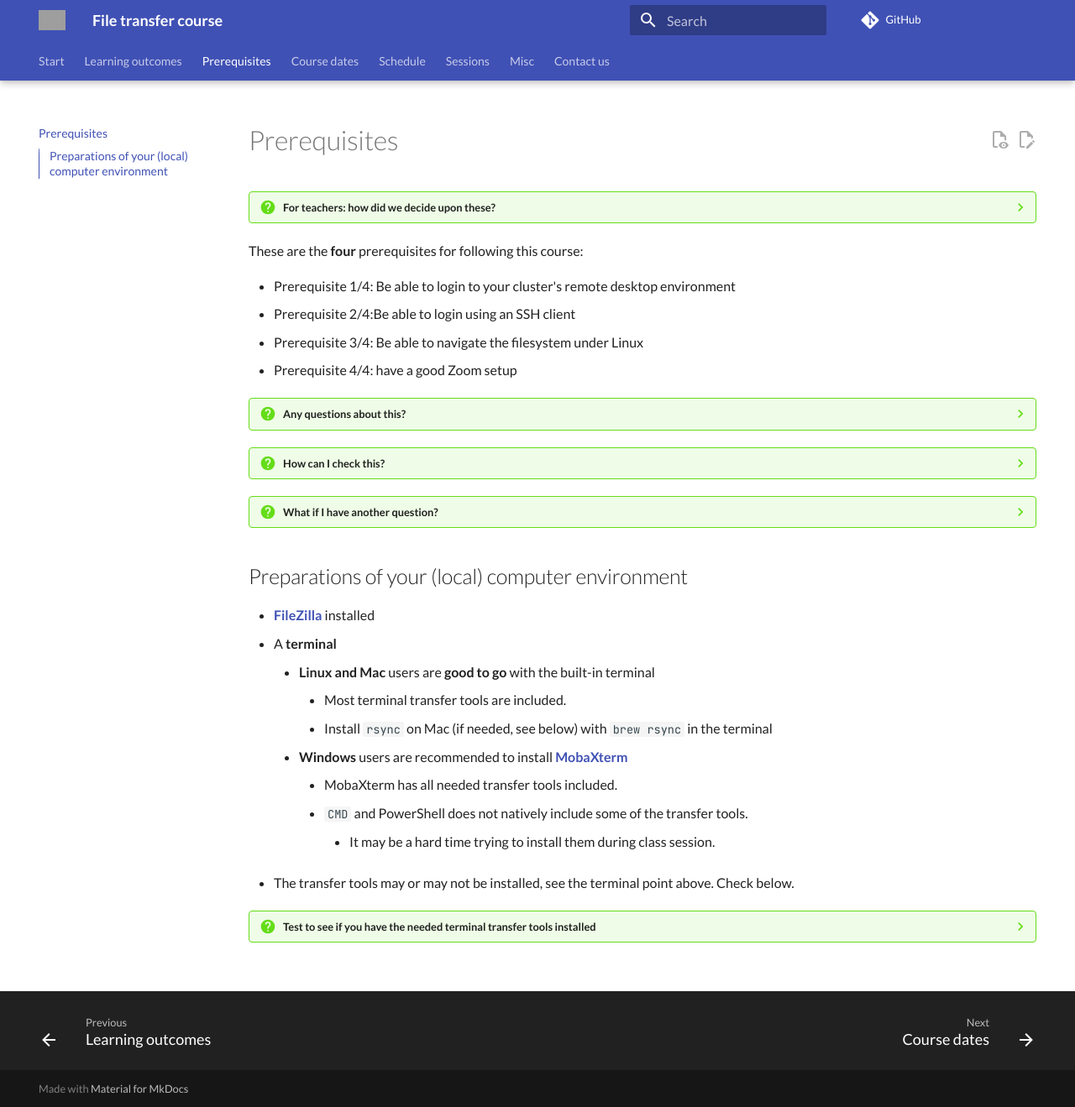
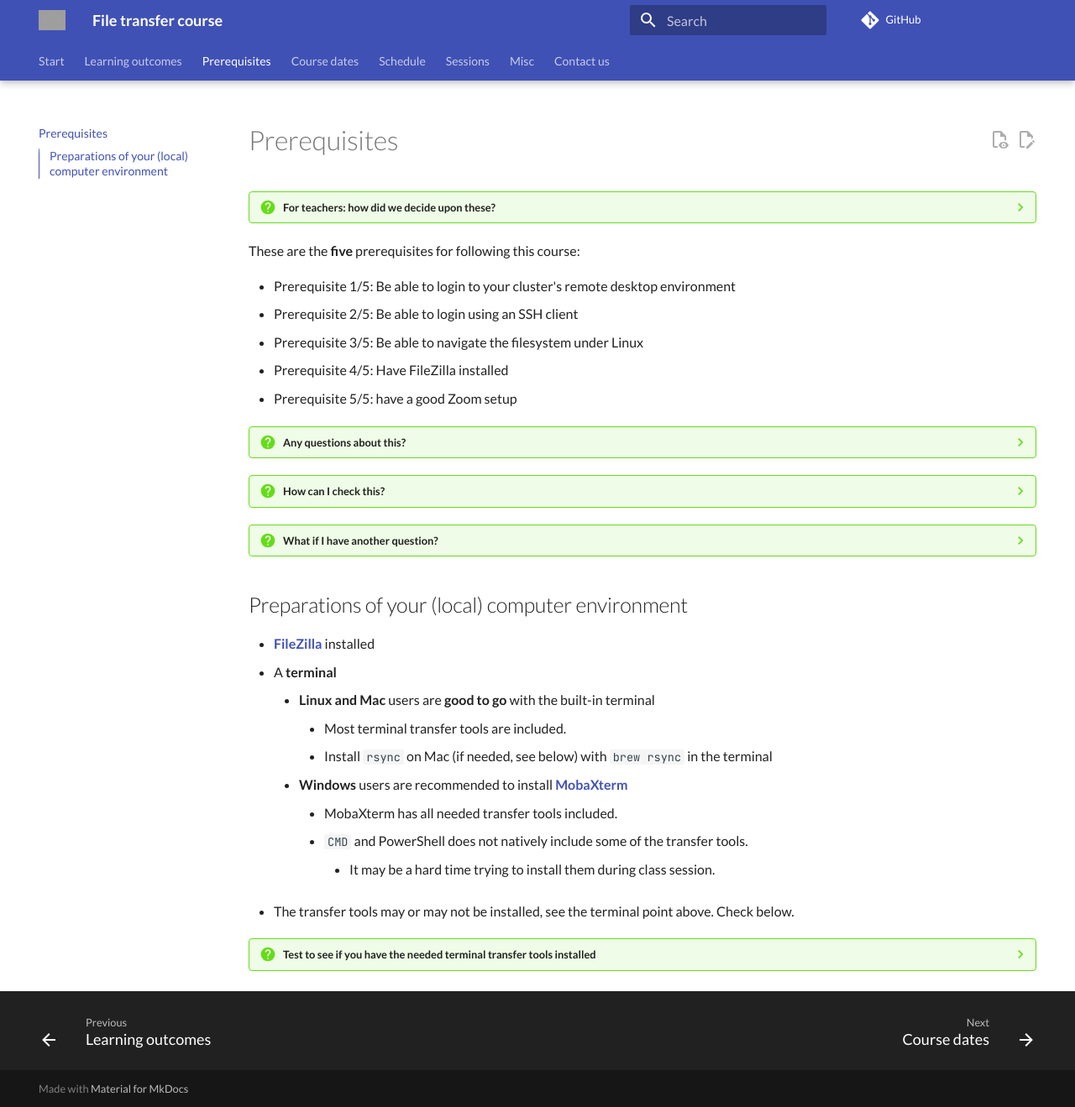
Before and after one commit to UPPMAX/naiss_file_transfer_course, an MkDocs documentation site: the page built from docs/prereqs/README.md, in a window 1280 px wide and 1319 px high. Shown: the whole window at 84% size. Built offline with MkDocs 1.6.1 and Material for MkDocs 9.7.7, drawn with Linux system fonts in a browser that asks for light colours; comment, search, counter and statistics services are not loaded; grey boxes are pictures that could not be loaded.

Commit message:
Add FileZilla to prereqs and FAQ #39

```diff
--- a/docs/prereqs/README.md
+++ b/docs/prereqs/README.md
@@ -13,13 +13,14 @@ tags:
 
     See [here](https://github.com/UPPMAX/naiss_file_transfer_course/issues/14)
 
-These are the **four** prerequisites for following this course:
+These are the **five** prerequisites for following this course:
 
-- Prerequisite 1/4:
+- Prerequisite 1/5:
   Be able to login to your cluster's remote desktop environment
-- Prerequisite 2/4:Be able to login using an SSH client
-- Prerequisite 3/4: Be able to navigate the filesystem under Linux
-- Prerequisite 4/4: have a good Zoom setup
+- Prerequisite 2/5: Be able to login using an SSH client
+- Prerequisite 3/5: Be able to navigate the filesystem under Linux
+- Prerequisite 4/5: Have FileZilla installed
+- Prerequisite 5/5: have a good Zoom setup
 
 ???- question "Any questions about this?"
 
```
Also changed, not shown: docs/faq/README.md (+5 -0 lines).
